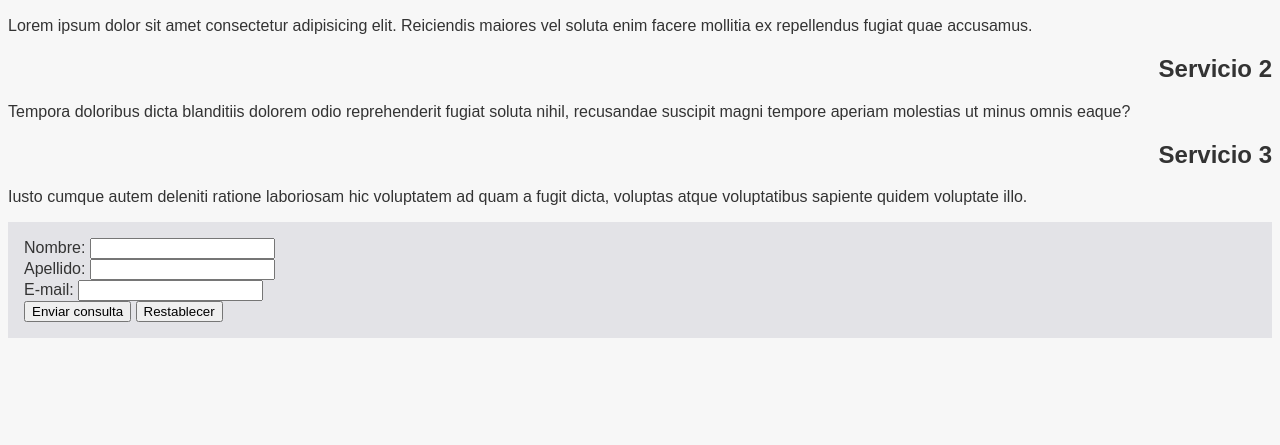
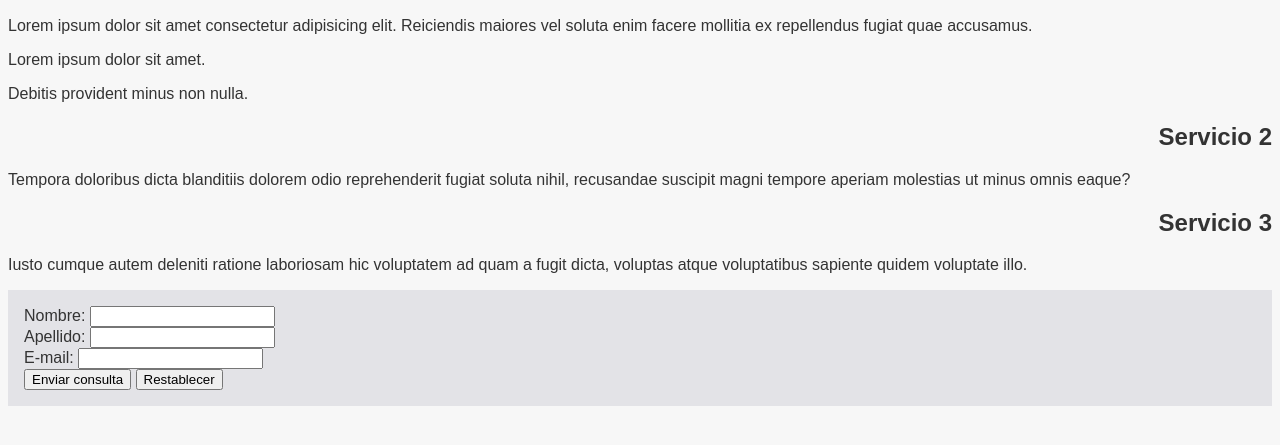
Before and after one commit to jdrjuan/curso-git-2023-08-07, a website: page servicios.html in a window 1280 px wide. Shown: the part 185-630 px from the top of the page. Drawn offline with Linux system fonts and the light colour scheme.

Commit message:
Agrega detalles a servicio 1 en servicios.html

```diff
--- a/servicios.html
+++ b/servicios.html
@@ -18,6 +18,8 @@
     <h1>Servicios</h1>
     <h2>Servicio 1</h2>
     <p>Lorem ipsum dolor sit amet consectetur adipisicing elit. Reiciendis maiores vel soluta enim facere mollitia ex repellendus fugiat quae accusamus.</p>
+    <p>Lorem ipsum dolor sit amet.</p>
+    <p>Debitis provident minus non nulla.</p>
     <h2>Servicio 2</h2>
     <p>Tempora doloribus dicta blanditiis dolorem odio reprehenderit fugiat soluta nihil, recusandae suscipit magni tempore aperiam molestias ut minus omnis eaque?</p>
     <h2>Servicio 3</h2>
```
